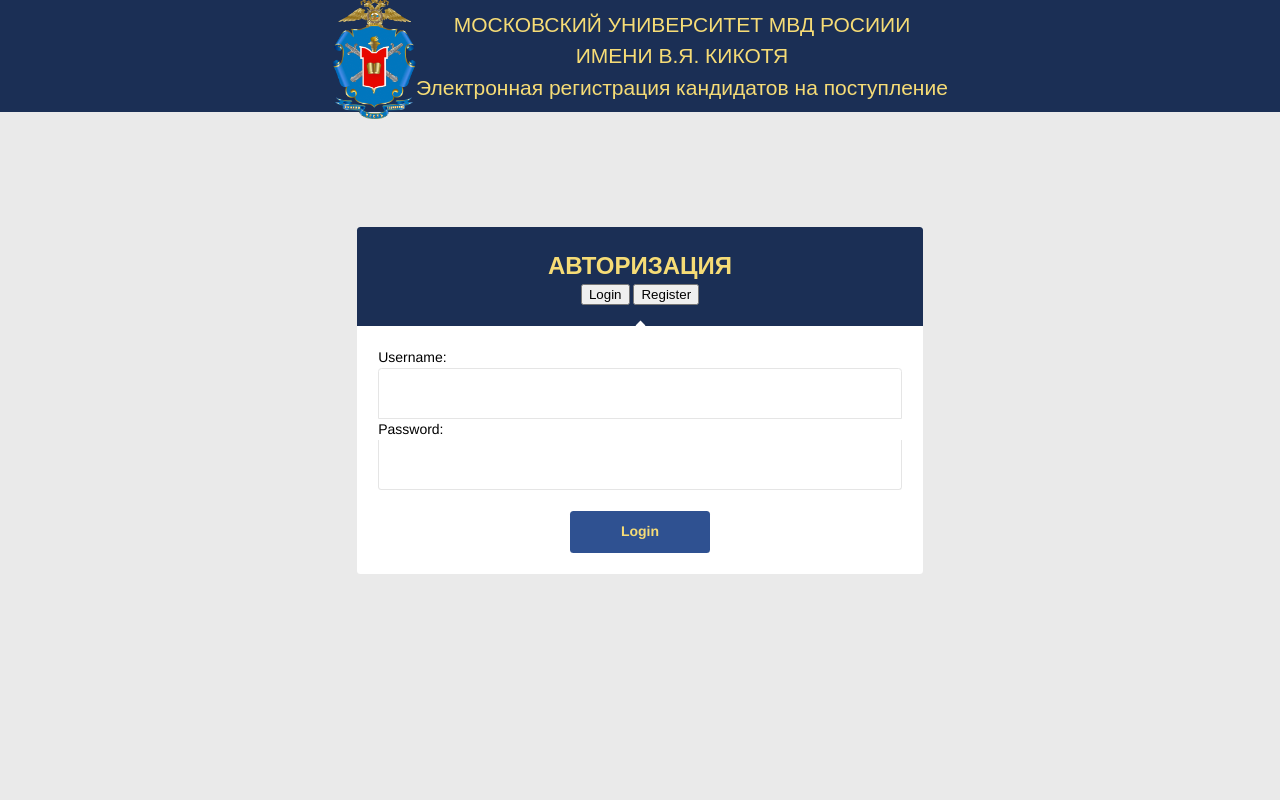
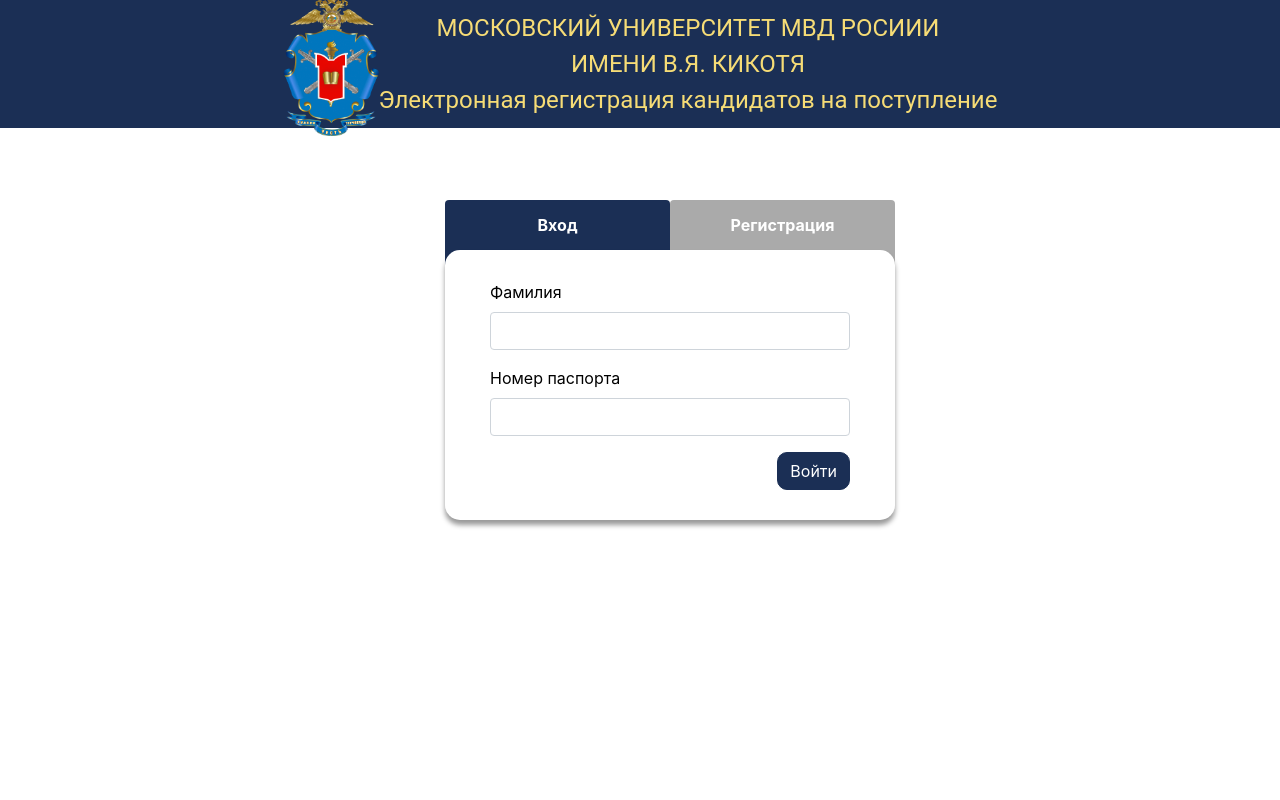
Before and after one commit to Pockemonchik/abitur, a Django app: page /accounts/login/ in a window 1280 px wide. Run offline with Django 3.2, Linux system fonts and the light colour scheme; parts of the project's set-up code (start-up, migrations or seed data) failed here and were passed over; some libraries are stand-ins or nearby versions.

Commit message:
reg+login

```diff
--- a/static/css/login.css
+++ b/static/css/login.css
@@ -1,27 +1,23 @@
-@use postcss-cssnext;
-/* helpers/align.css */
 
 
-.navbar {
+
+
+/* .navbar {
   position: fixed;
   height: 5em;
   width: 100%;
   background-color: #1B2F55;
 }
 
-/*.navbar span {
-  vertical-align: middle;
-  text-align: center;
-  margin-left: 5em;
-}*/
+
 
 .navbar-brand img {
   width: 3em;
   height: 4.5em;
   margin-left: 2em;
-}
+} */
 
-.header {
+.headered {
   display: flex;
   position:fixed;
   top:0;
@@ -32,7 +28,7 @@
   z-index: 1;
   background:#1B2F55;
   justify-content: center;
-  /*align-items: center !important;*/
+
 
 }
 @media screen and (max-width: 386px){
@@ -43,10 +39,10 @@
 
 
 @media screen and (max-width: 725px){
-  .row {
+  .rowery {
     height: 10em;
   }
-  .header {
+  .headered {
     height: 10em;
   }
 }
@@ -55,12 +51,12 @@
   .row {
     height: 12em;
   }
-  .header {
+  .headered {
     height: 12em;
   }
 }
 
-.header img {
+.headered img {
   float: left;
   width: 6em;
   height: 9em;
@@ -81,7 +77,7 @@
 }
 
 .flex-item {
-    font-family: Arial;
+    font-family: Roboto;
     /*padding: 0.2em;*/
     width: auto;
     color: #F6DC76;
@@ -90,7 +86,7 @@
     vertical-align: bottom;
 }
 
-.row {
+.rowery {
   width: auto;
 }
 
@@ -104,7 +100,7 @@
 
 
 
-/* helpers/grid.css */
+
 
 :root {
   --gridMaxWidth: 24em;
@@ -118,7 +114,7 @@
   width: var(--gridWidth);
 }
 
-/* helpers/icon.css */
+
 
 .icon {
   display: inline-block;
@@ -135,7 +131,7 @@
   border-radius: 50%;
 }
 
-/* layout/base.css */
+
 
 :root {
   --bodyBackgroundColor: #eaeaea;
@@ -161,7 +157,7 @@
 body {
   display: flex;
   background-color: var(--bodyBackgroundColor);
-  font-family: var(--bodyFontFamily), var(--bodyFontFamilyFallback);
+
   font-size: var(--bodyFontSize);
   font-weight: var(--bodyFontWeight);
   line-height: var(--bodyLineHeight);
@@ -169,7 +165,7 @@
   min-height: 100%;
 }
 
-/* modules/anchor.css */
+
 
 :root {
   --anchorColor: inherit;
@@ -186,7 +182,7 @@
   color: var(--anchorHoverColor);
 }
 
-/* modules/form.css */
+
 
 fieldset {
   border: none;
@@ -211,7 +207,7 @@
   width: 100%;
 }
 
-/* modules/login.css */
+
 
 :root {
   --loginBorderRadius: 0.25em;
@@ -313,3 +309,59 @@
 .knoblogin {
   width: 10em;
 }
+
+body{
+  background: #16a085;
+ }
+.content{
+  width: 450px;
+  height: auto;
+  margin: 0 auto;
+  padding: 30px;
+}
+.nav-pills{
+  margin-top: -200px;
+  width: 450px;
+}
+.nav-item{
+  width: 50%;
+}
+.nav-pills .nav-link{
+  font-weight: bold;
+  padding-top: 13px;
+  text-align: center;
+  background: #aaa;
+  color: #fff;
+  border-radius: 30px;
+  height: 100px;
+}
+.nav-pills .nav-link.active{
+  background: #fff;
+  color: #000;
+  background-color: #1B2F55 !important;
+}
+.tab-content{
+  position: absolute;
+  width: 450px;
+  height: auto;
+  margin-top: -50px;
+  background: #fff;
+  color: #000;
+  border-radius: 15px;
+  z-index: 1000;
+  box-shadow: 0px 5px 5px rgba(0, 0, 0, 0.4);
+  padding: 30px;
+  margin-bottom: 50px;
+}
+.tab-content button{
+  border-radius: 10px;
+  width: auto;
+  margin: 0 auto;
+  float: right;
+  background-color: #1B2F55 !important;
+  border-color: #1B2F55;
+}
+
+.checker {
+  margin-bottom: 30px;
+}
--- a/templates/login.html
+++ b/templates/login.html
@@ -6,13 +6,16 @@
     <meta charset="utf-8" />
     <meta name="viewport" content="width=device-width, initial-scale=1, shrink-to-fit=no">
     <link rel="stylesheet" href="{% static "/css/login.css" %}" />
+    <script src="https://code.jquery.com/jquery-2.2.4.min.js"></script>
+    <!-- <link rel="stylesheet" href="{% static "/css/form-login.css" %}" /> -->
+    <link rel="stylesheet" href="https://maxcdn.bootstrapcdn.com/bootstrap/4.3.1/css/bootstrap.min.css">
 
 </head>
 <body class="align">
-  <div class="header">
+  <div class="headered">
     <div class="txt">
       <img src="{% static "admin1/images/logo.png" %}">
-      <div class="row">
+      <div class="rowery">
         <div class="flex-item">МОСКОВСКИЙ УНИВЕРСИТЕТ МВД РОСИИИ</div>
         <div class="flex-item">ИМЕНИ В.Я. КИКОТЯ</div>
         <div class="flex-item">Электронная регистрация кандидатов на поступление</div>
@@ -21,29 +24,81 @@
     </div>
 {% block content %}
   {% csrf_token %}
-      <form action="." method="post" class="form login">
+
+  <div class="content">
+    <!-- Nav pills -->
+    <ul class="nav nav-pills" role="tablist">
+      <li class="nav-item">
+        <a class="nav-link active" data-toggle="pill" href="#login">Вход</a>
+      </li>
+      <li class="nav-item">
+        <a class="nav-link" data-toggle="pill" href="#regis">Регистрация</a>
+      </li>
+    </ul>
+
+    <!-- Tab panes -->
+    <div class="tab-content">
+      <div id="login" class="container tab-pane active">
+        <form>
+          <div class="form-group">
+            <label for="exampleFormControlInput1">Фамилия</label>
+            <input class="form-control" id="exampleFormControlInput1">
+
+          </div>
+          <div class="form-group">
+            <label for="exampleInputPassword1">Номер паспорта</label>
+            <input class="form-control" id="exampleInputPassword1">
+
+          </div>
+          <button type="submit" class="btn btn-primary">Войти</button>
+        </form>
+      </div>
+      <div id="regis" class="container tab-pane fade">
+        <form>
+          <div class="form-group">
+            <label for="InputName">Фамилия</label>
+            <input type="text" class="form-control" id="InputName">
+          </div>
+          <div class="form-group">
+            <label for="InputUsername">Номер паспорта</label>
+            <input type="text" class="form-control" id="InputUsername">
+          </div>
+          <div class="form-check checker">
+            <input class="form-check-input" type="checkbox" value="" id="defaultCheck1">
+            <label class="form-check-label" for="defaultCheck1">
+             <a href="#">Принять пользовательсякое соглашение</a>
+            </label>
+          </div>
+          <button type="submit" class="btn btn-primary">Зарегистрироваться</button>
+        </form>
+      </div>
+    </div>
+  </div>
+      <!-- <form action="." method="post" class="form login">
         {% csrf_token %}
 
         <header class="login__header">
-          <h3 class="login__title">Авторизация<!-- <img src="{% static "admin1/images/1.png" %}""> --></h3>
+          <h3 class="login__title">Авторизация</h3>
           <script>
             function Choice(parameter) {
               if (parameter == 'Login'){
                 document.getElementById('Login').style.display = "block";
                 document.getElementById('reg__body').style.display = "none";
                 document.getElementById('footer').style.display = "block";
+                document.getElementById('footer2').style.display = "none";
               }
               if (parameter == 'Register'){
                 document.getElementById('footer').style.display = "none";
                 document.getElementById('Login').style.display = "none";
                 document.getElementById('reg__body').style.display = "block";
+                document.getElementById('footer2').style.display = "block";
               }
 
             }
             </script>
           <div class="w3-bar w3-black">
-            <button class="w3-bar-item w3-button" onclick="Choice('Login')">Login</button>
-            <button class="w3-bar-item w3-button" onclick="Choice('Register')">Register</button>
+            <button class="nav-link active" onclick="Choice('Login')">Login</button>
+            <button class="nav-link" onclick="Choice('Register')">Register</button>
           </div>
         </header>
 
@@ -52,26 +107,25 @@
         <div class="login__body" id="Login" >
           {{ form }}
 
-        	<!-- <div class="form__field">
-          		<input type="text" placeholder="Login" required>
-        	</div>
 
-        	<div class="form__field">
-          		<input type="password" placeholder="Password" required>
-        	</div> -->
 
         </div>
-        <div class="reg__body"  style="display:none" id="reg__body">
-          <p>ебал тя</p>
+        <div class="login__body"  style="display:none" id="reg__body">
+          {{ form }}
         </div>
 
         	<footer class="login__footer" id="footer">
 		        <input type="submit" value="Login" class="knoblogin">
 
-		        <!-- <p><span class="icon icon--info">?</span><a href="#">Forgot Password</a></p>
-		        <p><span class="icon icon--info">?</span><a href="#">Register</a></p> -->
+
+          </footer>
+          <footer class="login__footer" id="footer2" style="display: none;">
+		        <input type="submit" value="Login" class="knoblogin">
+
+
       		</footer>
-    </form>
+    </form> -->
 {% endblock %}
+<script src="https://maxcdn.bootstrapcdn.com/bootstrap/4.3.1/js/bootstrap.min.js"></script>
 </body>
 </html>
```
Also changed, not shown: db.sqlite3.
